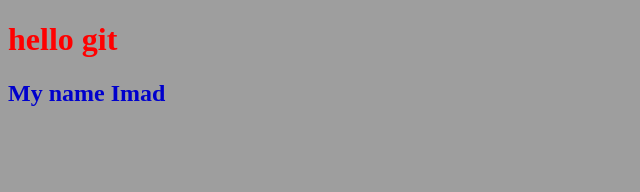
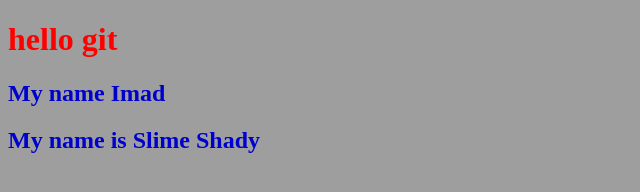
Before and after one commit to Imadnajam/TestGitDemo, a plain HTML site: page index.html in a window 1280 px wide. Shown: the whole page, without its empty margins (0-640 px from the left). Drawn offline with Linux system fonts and the light colour scheme.

Commit message:
test du modif

```diff
--- a/index.html
+++ b/index.html
@@ -9,5 +9,6 @@
 <body>
     <h1 >hello git </h1>
     <h2 >My name Imad</h2>
+    <h2>My name is Slime Shady</h2>
 </body>
 </html>
```
